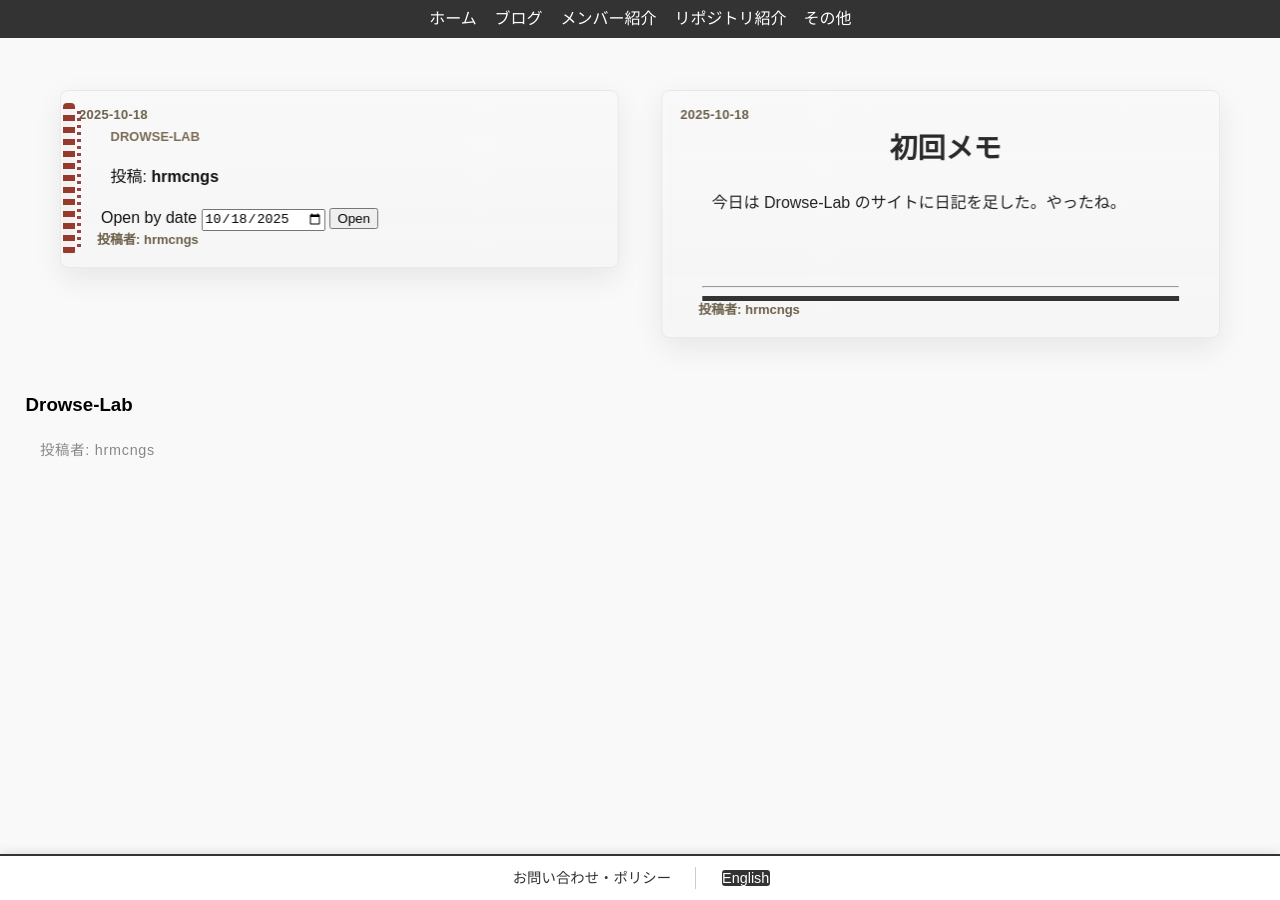
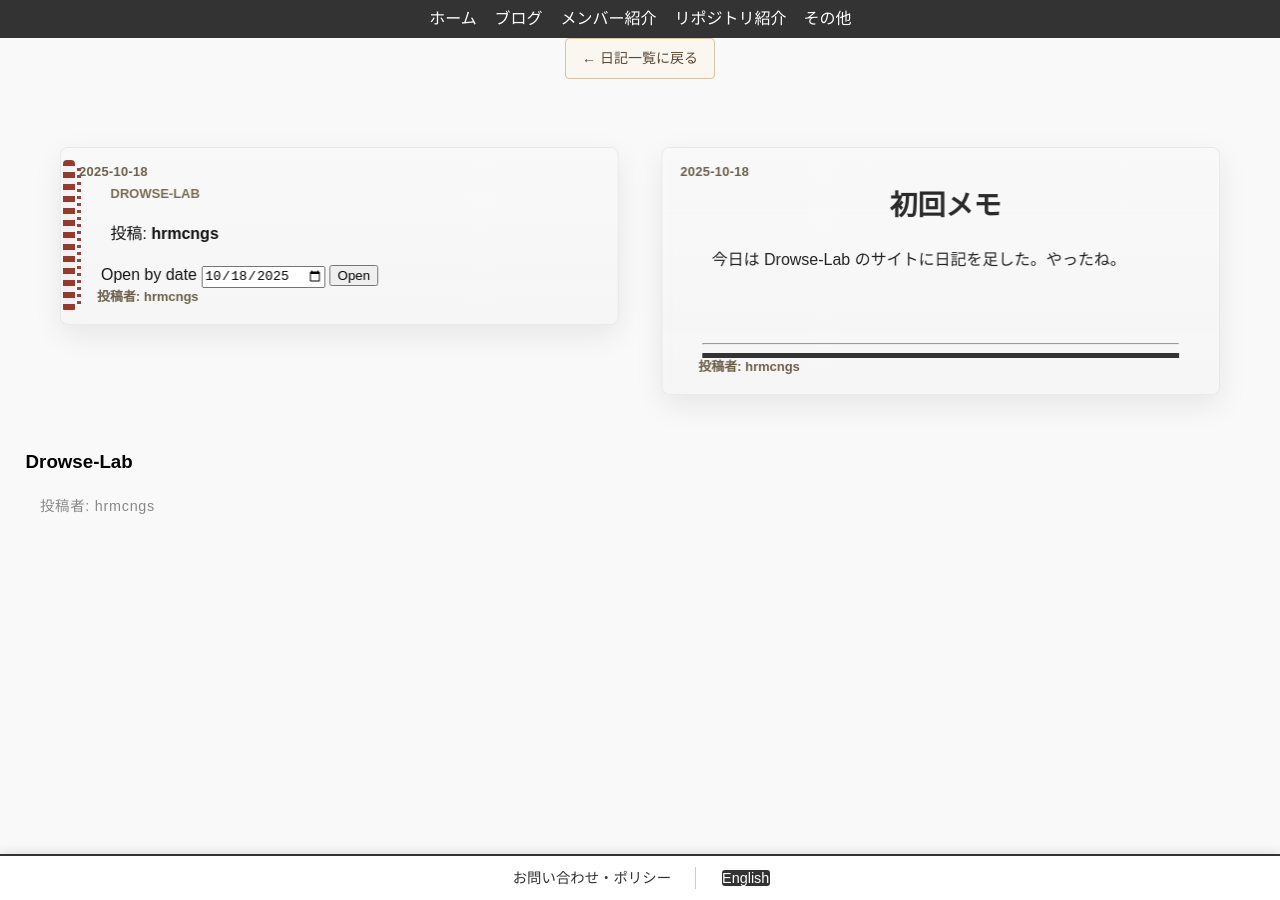
Before and after one commit to Drowse-Lab/Drowse-Lab, a Jekyll site: the page built from _diary/2025-10-18-first-note.md, in a window 1280 px wide. Built offline with Jekyll 4.4.1, drawn with Linux system fonts in a browser that asks for light colours; nearby versions of some CDN libraries; some web fonts are replaced; a style sheet for code colours, icons or effects is not loaded.

Commit message:
テスト

```diff
--- a/_layouts/diary-entry.html
+++ b/_layouts/diary-entry.html
@@ -6,6 +6,7 @@ layout: default
 
 
 <article class="diary-entry">
+  <a href="{{ '/diary/' | relative_url }}" class="back-to-diary">← 日記一覧に戻る</a>
   <div class="book-spread" role="region" aria-label="Diary entry book view">
     <!-- 左ページ -->
     <aside class="page left-page paper" aria-labelledby="meta-heading">
--- a/assets/css/diary-book.css
+++ b/assets/css/diary-book.css
@@ -150,3 +150,27 @@
   .page-author { font-size: 12px; }
   .content { font-size: 15px; line-height: 1.7; }
 }
+
+/* 戻るボタン */
+.back-to-diary {
+  display: inline-block;
+  margin: 0 auto 16px;
+  padding: 8px 16px;
+  color: #5a4a3a;
+  text-decoration: none;
+  font-size: 14px;
+  border: 1px solid #d4c4a8;
+  border-radius: 4px;
+  background: #faf6f0;
+  transition: background 0.2s, color 0.2s;
+}
+.back-to-diary:hover {
+  background: #f0e8d8;
+  color: #3a2a1a;
+}
+.diary-entry {
+  text-align: center;
+}
+.diary-entry .book-spread {
+  text-align: left;
+}
--- a/assets/css/diary.css
+++ b/assets/css/diary.css
@@ -3,6 +3,24 @@
   max-width: 860px;
   margin: 48px auto 80px;
   padding: 0 20px;
+}
+
+/* 戻るボタン */
+.back-to-home {
+  display: inline-block;
+  margin-bottom: 20px;
+  padding: 8px 16px;
+  color: #5a4a3a;
+  text-decoration: none;
+  font-size: 14px;
+  border: 1px solid #d4c4a8;
+  border-radius: 4px;
+  background: #faf6f0;
+  transition: background 0.2s, color 0.2s;
+}
+.back-to-home:hover {
+  background: #f0e8d8;
+  color: #3a2a1a;
 }
 
 /* ヘッダー */
--- a/diary/index.html
+++ b/diary/index.html
@@ -7,6 +7,7 @@ permalink: /diary/
 <link rel="stylesheet" href="{{ '/assets/css/diary.css' | relative_url }}">
 <link rel="manifest" href="{{ '/assets/data/manifest.json' | relative_url }}" />
 <div class="diary container">
+  <a href="{{ '/' | relative_url }}" class="back-to-home">← ホームに戻る</a>
   <!-- 3D Book Shelf -->
   <section class="book-shelf" aria-label="Members">
     <div class="shelf-rail" id="shelfRail"></div>
```
